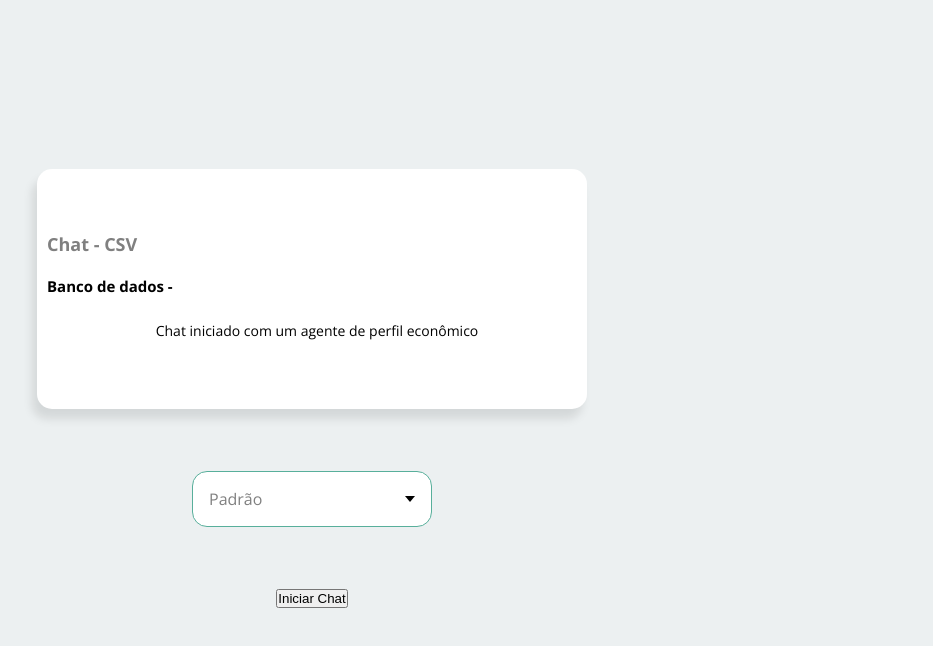
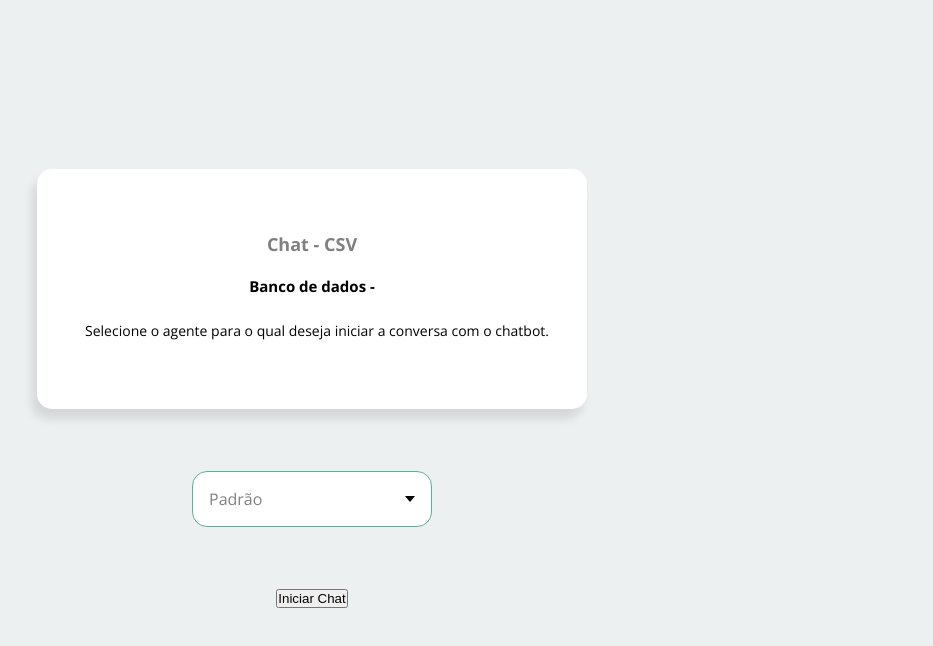
Before and after one commit to brenoakese/TccLeo, a website: page front/selecionaragente.html in a window 1280 px wide. Shown: the part 70-716 px from the top of the page, without its empty margins (328-1261 px from the left). Drawn offline with nearby package versions, Linux system fonts and the light colour scheme.

```diff
--- a/front/selecionaragente.html
+++ b/front/selecionaragente.html
@@ -77,7 +77,7 @@
         <div class="content-chats">
             <h3 class="title-chats title-h3"> Chat - CSV </h2>
             <h4 class="title-chats title-h4" id="nome-arquivo"> Banco de dados - </h4>
-            <p class="description description-chats"> Chat iniciado com um agente de perfil econômico </p>
+            <p class="description description-chats"> Selecione o agente para o qual deseja iniciar a conversa com o chatbot. </p>
         </div> <!-- column chats -->
 
         <div class="dropdown">
--- a/front/styles/style-selecionaragente.css
+++ b/front/styles/style-selecionaragente.css
@@ -168,11 +168,13 @@
 .title-h3 {
     font-size: 18px;
     color: grey;
+    text-align: center;
 }
 
 .title-h4 {
     font-size: 15px;
     color: black;
+    text-align: center;
 }
 
 .description {
```
Also changed, not shown: back/server.js (+17 -3 lines).
